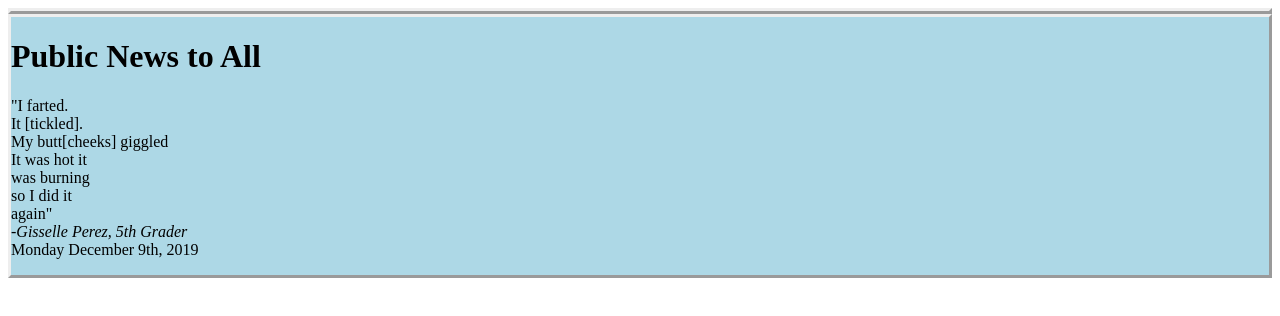
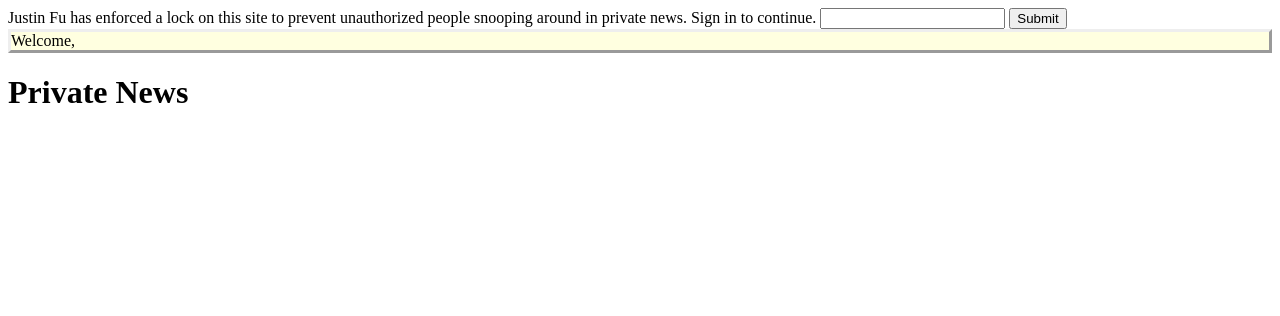
Before and after one commit to justin226/news, a plain HTML site: page index.html in a window 1280 px wide. Drawn offline with Linux system fonts and the light colour scheme.

Commit message:
Update index.html

```diff
--- a/index.html
+++ b/index.html
@@ -24,15 +24,22 @@
     </title>
   </head>
   <body>
+    <div id="lock">
+  Justin Fu has enforced a lock on this site to prevent unauthorized people snooping around in private news. Sign in to continue.
+  <input type="password" id="password">
+  <input type="submit" id="unlock" value="Submit">
+  <span style="color: red" id="unlockable"></span>
+</div>
     <header id="h">
     </header>
-    <div class="section">
-      <h1>Public News to All</h1>
+    <h1>Private News</h1>
+    <div id="game" class="section" style="display: none">
       <p>"I farted.<br>It [tickled].<br>My butt[cheeks] giggled<br>It was hot it<br> was burning<br>so I did it<br>again"<br><em>-Gisselle Perez, 5th Grader</em><br>Monday December 9th, 2019</p>
     </div>
     <script>
-      document.getElementById("h").innerHTML = "Welcome, " + document.getCookie("user");
-      function getCookie(cname) {
+      document.getElementById("h").innerHTML = "Welcome, " + getCookie("user");
+      checkLock();
+function getCookie(cname) {
   var name = cname + "=";
   var decodedCookie = decodeURIComponent(document.cookie);
   var ca = decodedCookie.split(';');
@@ -47,6 +54,19 @@
   }
   return "";
 }
+function checkLock(){
+  c = getCookie("user");
+  if(c !== "signout"){
+     document.getElementById("game").style.display = "none";
+     document.getElementById("lock").style.display = "block";
+  }
+  else{
+    document.getElementById("lock").style.display = "none";
+    document.getElementById("game").style.display = "block";
+    document.getElementById("password").value = "";
+    document.getElementById("unlockable").innerHTML = "";
+  }
+}
     </script>
   </body>
 </html>
```
